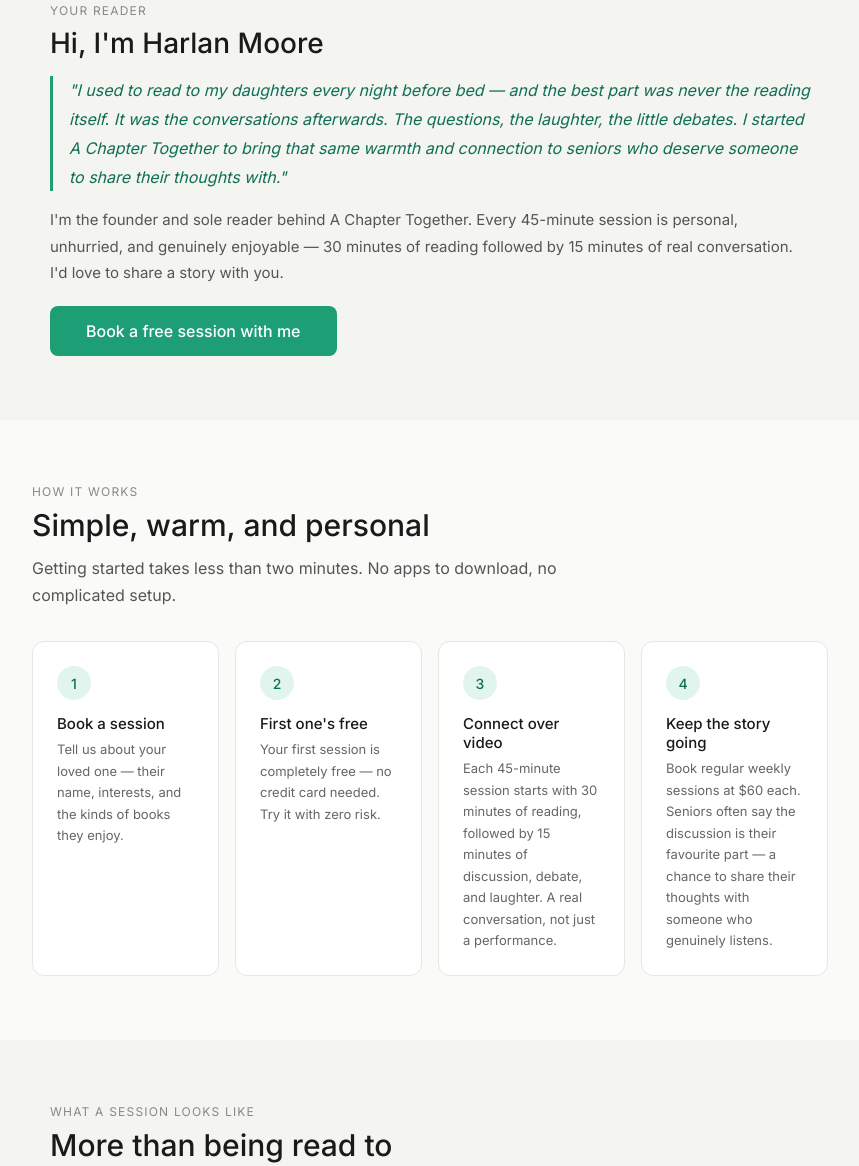
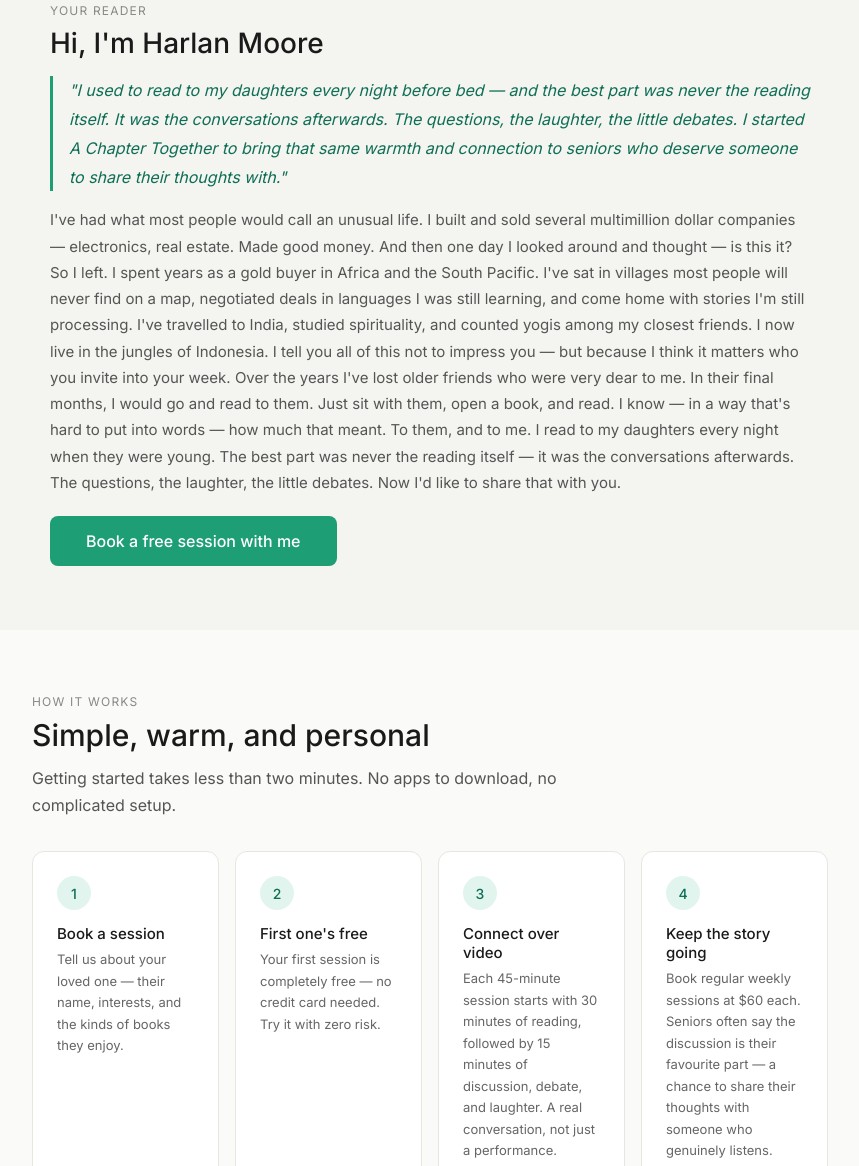
Before and after one commit to harlanmoore/achaptertogether, a plain HTML site: page index.html in a window 1280 px wide. Shown: the part 682-1848 px from the top of the page, without its empty margins (210-1069 px from the left). Drawn offline with Linux system fonts and the light colour scheme.

Commit message:
Add files via upload

```diff
--- a/index.html
+++ b/index.html
@@ -162,7 +162,19 @@
         <div style="font-size:12px; color:#888; letter-spacing:0.1em; text-transform:uppercase; margin-bottom:0.5rem;">Your reader</div>
         <h2>Hi, I'm Harlan Moore</h2>
         <blockquote>"I used to read to my daughters every night before bed — and the best part was never the reading itself. It was the conversations afterwards. The questions, the laughter, the little debates. I started A Chapter Together to bring that same warmth and connection to seniors who deserve someone to share their thoughts with."</blockquote>
-        <p>I'm the founder and sole reader behind A Chapter Together. Every 45-minute session is personal, unhurried, and genuinely enjoyable — 30 minutes of reading followed by 15 minutes of real conversation. I'd love to share a story with you.</p>
+        <p>I've had what most people would call an unusual life.
+
+I built and sold several multimillion dollar companies — electronics, real estate. Made good money. And then one day I looked around and thought — is this it? So I left.
+
+I spent years as a gold buyer in Africa and the South Pacific. I've sat in villages most people will never find on a map, negotiated deals in languages I was still learning, and come home with stories I'm still processing. I've travelled to India, studied spirituality, and counted yogis among my closest friends. I now live in the jungles of Indonesia.
+
+I tell you all of this not to impress you — but because I think it matters who you invite into your week.
+
+Over the years I've lost older friends who were very dear to me. In their final months, I would go and read to them. Just sit with them, open a book, and read. I know — in a way that's hard to put into words — how much that meant. To them, and to me.
+
+I read to my daughters every night when they were young. The best part was never the reading itself — it was the conversations afterwards. The questions, the laughter, the little debates.
+
+Now I'd like to share that with you.</p>
         <button class="btn-primary" onclick="showBooking()" style="margin-top:1.25rem;">Book a free session with me</button>
       </div>
     </div>
@@ -226,7 +238,7 @@
 
   <div class="section">
     <div class="section-label">Sound familiar?</div>
-    <h2>If you're lonely and could use a friend — this is for you</h2>
+    <h2>If you're lonely and could use a good friend — this is for you</h2>
     <div class="who-cards">
       <div class="who-card">
         <div class="who-icon">📖</div>
```
